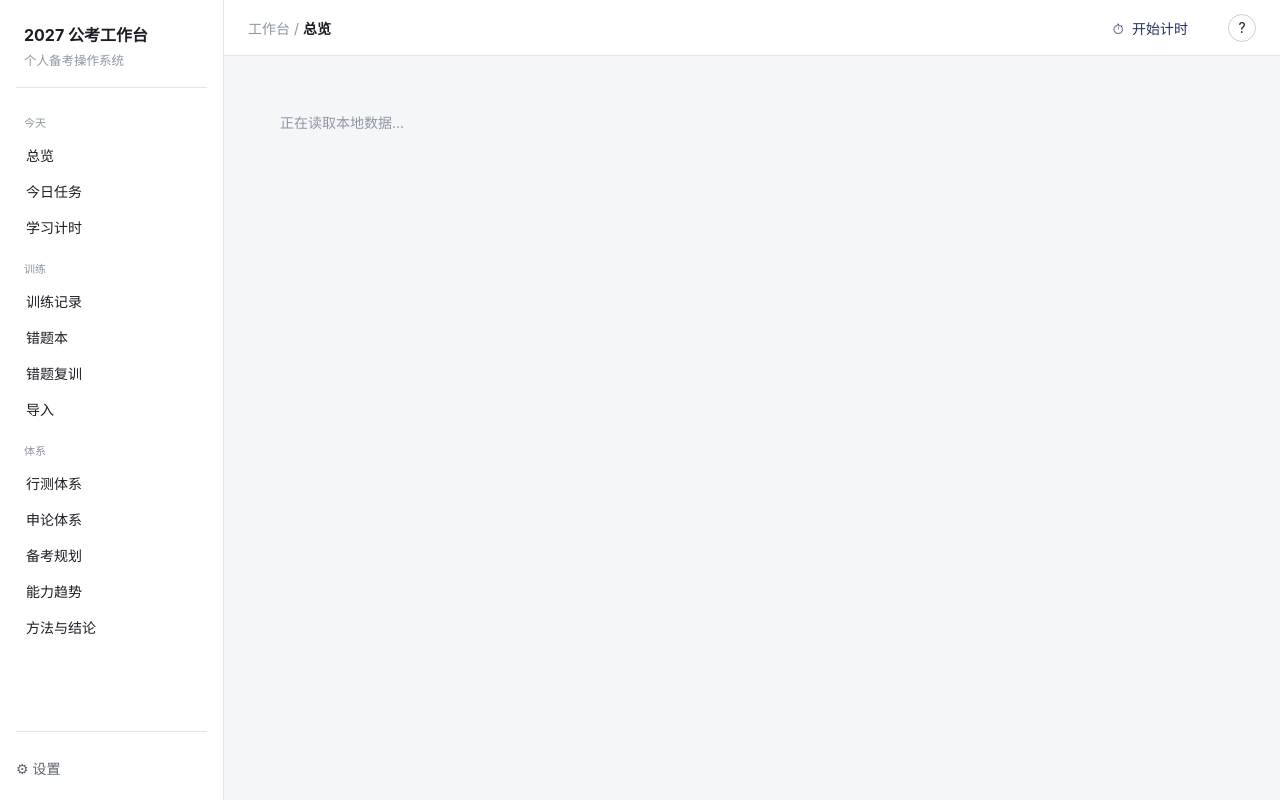
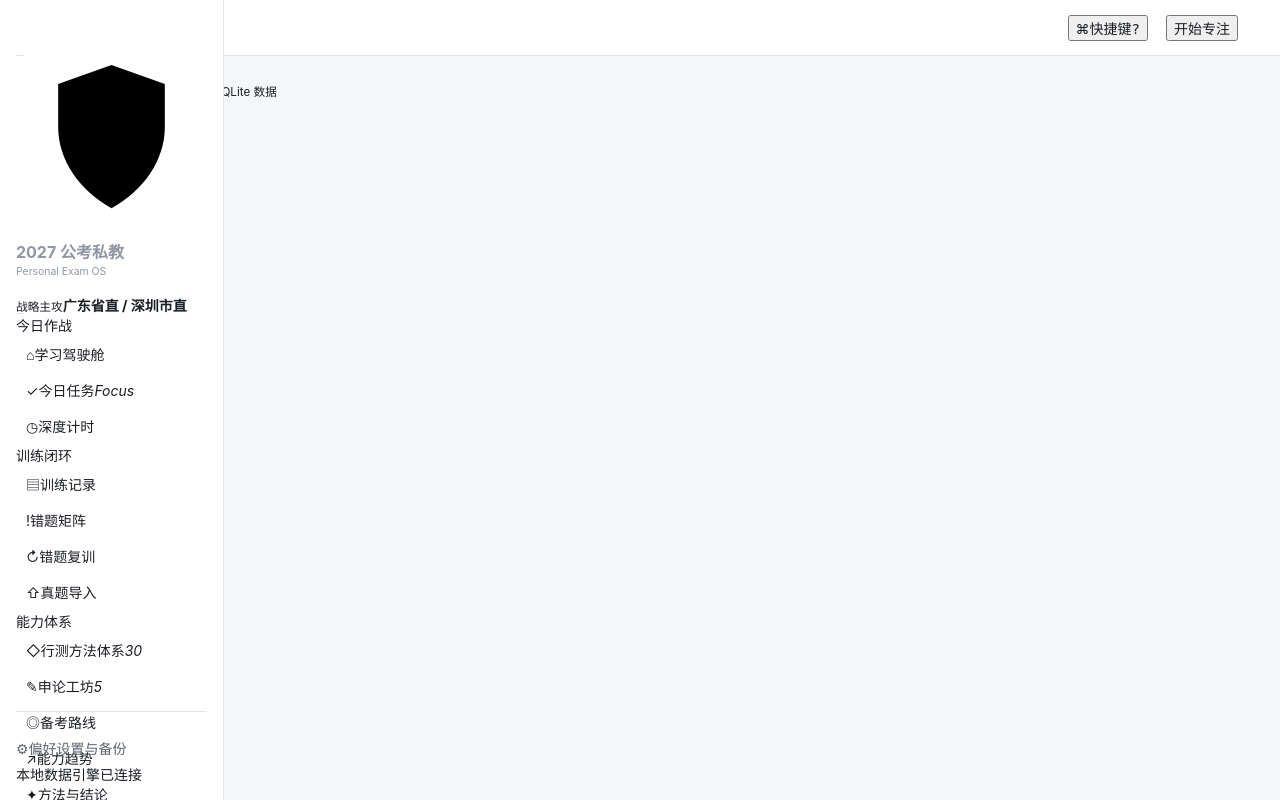
Before and after one commit to Hunter-ZK/gongkao-2027-personal-coach, a FastAPI app: page / in a window 1280 px wide. Run offline with FastAPI, Linux system fonts and the light colour scheme; data that the repository does not hold is empty.

Commit message:
Redesign workbench shell and navigation

```diff
--- a/local_app/templates/index.html
+++ b/local_app/templates/index.html
@@ -1,8 +1,97 @@
-<!doctype html><html lang="zh-CN"><head><meta charset="utf-8"><meta name="viewport" content="width=device-width,initial-scale=1"><title>{{ page_title }} · 公考工作台</title><link rel="stylesheet" href="/static/css/app.css"></head>
-<body data-page="{{ page_path }}"><div class="narrow-warning">这个工作台为桌面设计，当前窗口较窄，部分表格会横向滚动。</div>
-<aside class="sidebar"><div class="brand"><strong>2027 公考工作台</strong><span>个人备考操作系统</span></div>
-<nav><div class="nav-group">今天</div><a href="/" data-path="/">总览</a><a href="/today" data-path="/today">今日任务</a><a href="/timer" data-path="/timer">学习计时</a><div class="nav-group">训练</div><a href="/trainings" data-path="/trainings">训练记录</a><a href="/mistakes" data-path="/mistakes">错题本</a><a href="/review" data-path="/review">错题复训</a><a href="/import" data-path="/import">导入</a><div class="nav-group">体系</div><a href="/knowledge" data-path="/knowledge">行测体系</a><a href="/shenlun" data-path="/shenlun">申论体系</a><a href="/plan" data-path="/plan">备考规划</a><a href="/progress" data-path="/progress">能力趋势</a><a href="/methods" data-path="/methods">方法与结论</a></nav>
-<div class="sidebar-bottom">{% for e in exams %}<div class="exam-mini"><span>{{ '国考' if e.code=='national' else '广东' }}</span><strong>{{ e.days_left if e.days_left is not none else '—' }}天</strong>{% if not e.is_official %}<em title="{{e.date_source}}">预估</em>{% endif %}</div>{% endfor %}<a class="settings-link" href="/settings">⚙ 设置</a></div></aside>
-<div class="app"><header class="topbar"><div><span class="crumb">工作台 / </span><strong>{{ page_title }}</strong></div><div class="top-actions"><div id="mini-timer" class="mini-timer"><button class="text-btn" data-action="timer-start-shortcut">⏱ 开始计时</button></div><span class="today-label"></span><button class="help-btn" title="快捷键">?</button></div></header><main id="app-main" class="main"><div class="loading">正在读取本地数据…</div></main></div>
-<dialog id="help-dialog"><h2>快捷键</h2><table><tr><td>Ctrl/⌘ + K</td><td>全局搜索</td></tr><tr><td>T</td><td>开始/暂停计时</td></tr><tr><td>G 然后 D/T/K/R</td><td>跳转总览/今日/知识/复训</td></tr><tr><td>A/B/C/D</td><td>复训选择选项</td></tr><tr><td>Enter</td><td>提交答案</td></tr><tr><td>Esc</td><td>关闭浮层</td></tr></table><button class="secondary" onclick="this.closest('dialog').close()">关闭</button></dialog>
-<script type="module" src="/static/js/app.js"></script></body></html>
+<!doctype html>
+<html lang="zh-CN">
+<head>
+  <meta charset="utf-8">
+  <meta name="viewport" content="width=device-width,initial-scale=1">
+  <meta name="color-scheme" content="light">
+  <title>{{ page_title }} · 2027 公考私教</title>
+  <link rel="stylesheet" href="/static/css/app.css">
+</head>
+<body data-page="{{ page_path }}">
+  <div class="narrow-warning">当前窗口较窄，建议使用 1200px 以上宽度以获得完整工作台体验。</div>
+
+  <aside class="sidebar">
+    <div class="brand-block">
+      <a class="brand" href="/" aria-label="返回工作台总览">
+        <span class="brand-mark" aria-hidden="true">
+          <svg viewBox="0 0 24 24"><path d="M12 3l6.7 2.4v5.4c0 4.2-2.7 8-6.7 10.2-4-2.2-6.7-6-6.7-10.2V5.4L12 3z"/><path d="M8.8 12.1l2 2 4.5-5"/></svg>
+        </span>
+        <span class="brand-copy"><strong>2027 公考私教</strong><small>Personal Exam OS</small></span>
+      </a>
+      <div class="target-chip">
+        <span class="target-dot"></span>
+        <div><small>战略主攻</small><strong>广东省直 / 深圳市直</strong></div>
+      </div>
+    </div>
+
+    <nav class="side-nav" aria-label="主导航">
+      <div class="nav-label">今日作战</div>
+      <a href="/" data-path="/"><span class="nav-ico">⌂</span><span>学习驾驶舱</span></a>
+      <a href="/today" data-path="/today"><span class="nav-ico">✓</span><span>今日任务</span><em>Focus</em></a>
+      <a href="/timer" data-path="/timer"><span class="nav-ico">◷</span><span>深度计时</span></a>
+
+      <div class="nav-label">训练闭环</div>
+      <a href="/trainings" data-path="/trainings"><span class="nav-ico">▤</span><span>训练记录</span></a>
+      <a href="/mistakes" data-path="/mistakes"><span class="nav-ico">!</span><span>错题矩阵</span></a>
+      <a href="/review" data-path="/review"><span class="nav-ico">↻</span><span>错题复训</span></a>
+      <a href="/import" data-path="/import"><span class="nav-ico">⇧</span><span>真题导入</span></a>
+
+      <div class="nav-label">能力体系</div>
+      <a href="/knowledge" data-path="/knowledge"><span class="nav-ico">◇</span><span>行测方法体系</span><em>30</em></a>
+      <a href="/shenlun" data-path="/shenlun"><span class="nav-ico">✎</span><span>申论工坊</span><em>5</em></a>
+      <a href="/plan" data-path="/plan"><span class="nav-ico">◎</span><span>备考路线</span></a>
+      <a href="/progress" data-path="/progress"><span class="nav-ico">↗</span><span>能力趋势</span></a>
+      <a href="/methods" data-path="/methods"><span class="nav-ico">✦</span><span>方法与结论</span></a>
+    </nav>
+
+    <div class="sidebar-bottom">
+      <div class="exam-stack">
+        {% for e in exams %}
+        <div class="exam-card">
+          <div class="exam-card-head">
+            <span>{{ '国考副省级' if e.code=='national' else '广东省考' }}</span>
+            {% if not e.is_official %}<em title="{{e.date_source}}">预估</em>{% endif %}
+          </div>
+          <strong>{{ e.days_left if e.days_left is not none else '—' }}<small> 天</small></strong>
+          <span class="exam-date">{{ e.exam_date }}</span>
+        </div>
+        {% endfor %}
+      </div>
+      <a class="settings-link" href="/settings"><span>⚙</span><span>偏好设置与备份</span></a>
+      <div class="local-status"><span></span>本地数据引擎已连接</div>
+    </div>
+  </aside>
+
+  <div class="app-shell">
+    <header class="topbar">
+      <div class="top-left">
+        <button class="mobile-menu" aria-label="菜单">☰</button>
+        <div class="breadcrumb"><span>2027 备考</span><b>/</b><strong>{{ page_title }}</strong></div>
+      </div>
+      <div class="top-actions">
+        <button class="command-pill" type="button" onclick="document.querySelector('#help-dialog').showModal()"><span>⌘</span><span>快捷键</span><kbd>?</kbd></button>
+        <div id="mini-timer" class="mini-timer"><button class="timer-quick" data-action="timer-start-shortcut">开始专注</button></div>
+        <div class="date-chip"><span class="date-dot"></span><span class="today-label"></span></div>
+      </div>
+    </header>
+
+    <main id="app-main" class="main"><div class="loading-shell"><span class="loading-orbit"></span><strong>正在加载你的备考状态</strong><small>读取本地 SQLite 数据</small></div></main>
+  </div>
+
+  <dialog id="help-dialog" class="command-dialog">
+    <div class="dialog-head"><div><span class="eyebrow">Keyboard</span><h2>快捷操作</h2></div><button class="icon-button" onclick="this.closest('dialog').close()">×</button></div>
+    <div class="shortcut-grid">
+      <div><kbd>Ctrl / ⌘</kbd><kbd>K</kbd><span>全局搜索</span></div>
+      <div><kbd>T</kbd><span>开始 / 暂停计时</span></div>
+      <div><kbd>G</kbd><kbd>D</kbd><span>返回驾驶舱</span></div>
+      <div><kbd>G</kbd><kbd>T</kbd><span>今日任务</span></div>
+      <div><kbd>G</kbd><kbd>K</kbd><span>知识体系</span></div>
+      <div><kbd>G</kbd><kbd>R</kbd><span>错题复训</span></div>
+      <div><kbd>A–D</kbd><span>复训选择答案</span></div>
+      <div><kbd>Esc</kbd><span>关闭浮层</span></div>
+    </div>
+  </dialog>
+
+  <script type="module" src="/static/js/app.js"></script>
+</body>
+</html>
```
